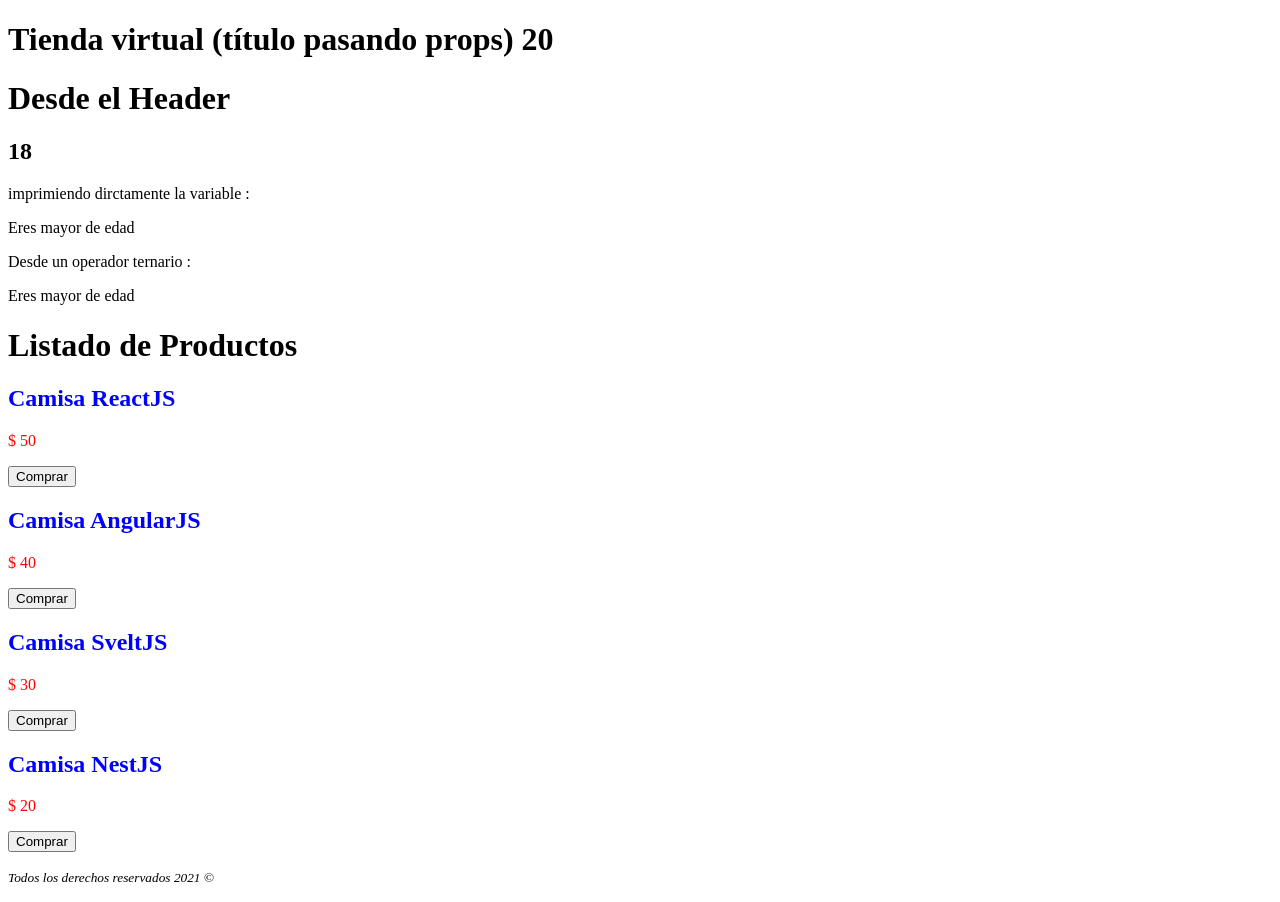
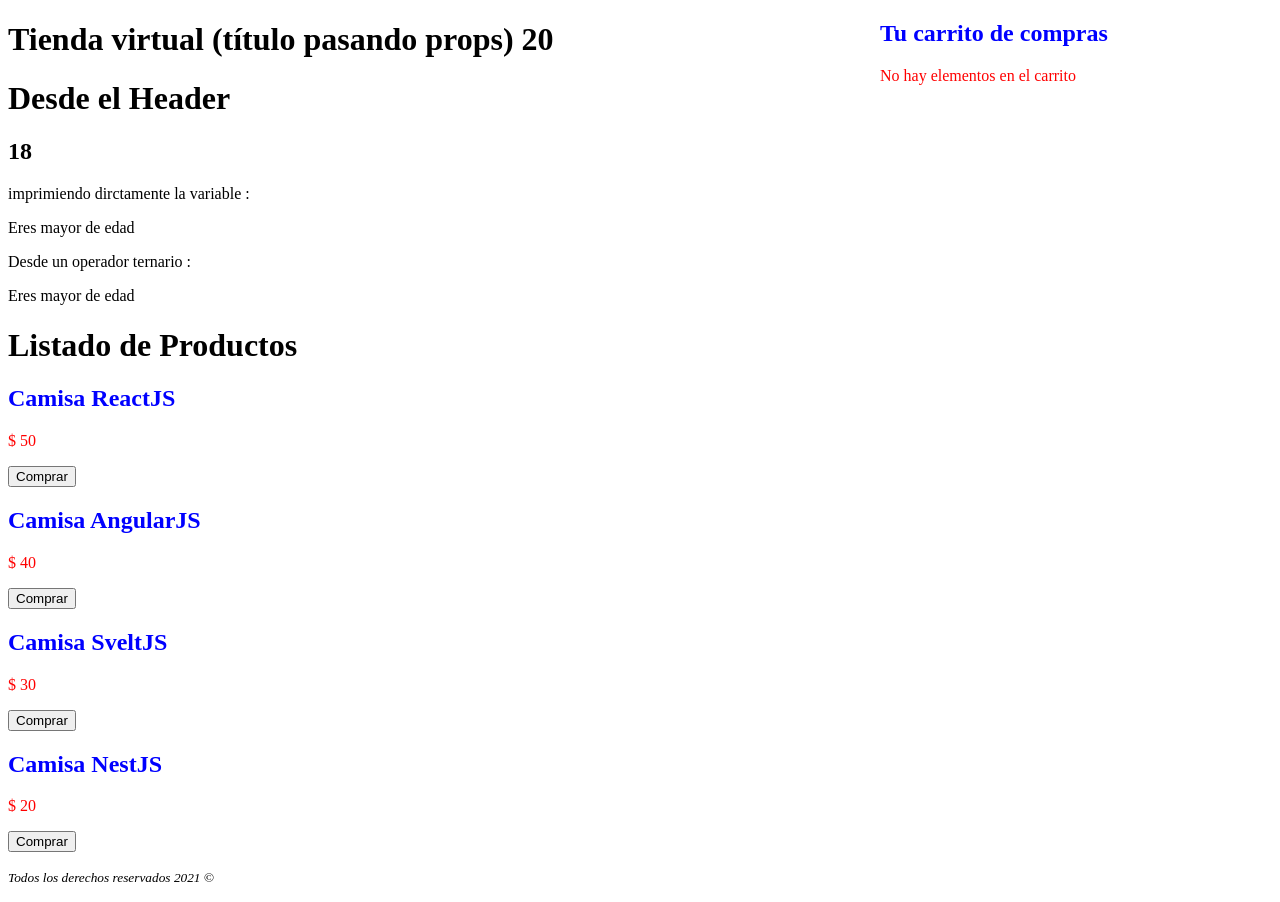
Before and after one commit to jam097/Curso-react-basicos, a React (Create React App) app: page / in a window 1280 px wide. Built offline with nearby package versions, Linux system fonts and the light colour scheme.

Commit message:
Version terminada de basicos react con todos los comentarios y prints de pantallas

```diff
--- a/src/App.js
+++ b/src/App.js
@@ -2,6 +2,7 @@ import React, {Fragment, useState} from 'react';
 import Header from './components/Header';
 import Footer from './components/Footer';
 import Producto from './components/Producto';
+import Carrito from './components/Carrito';
 
 
 function App() {
@@ -16,6 +17,9 @@ function App() {
 
   // state para un carrito de compras
   const [carrito, agregarProducto] = useState([]);
+
+  // state para el indice de productos en el carrito de compras
+  //const [indiceCarrito, aumentarIndice] = useState(0);
 
   // Vamos a obtener el año actual para el footer.
   const fecha = new Date().getFullYear();
@@ -41,6 +45,9 @@ function App() {
         {productos.map(producto =>(<Producto
                                     key={producto.id}
                                     producto={producto}
+                                    productos={productos}
+                                    //indiceCarrito={indiceCarrito}
+                                    //aumentarIndice={aumentarIndice}
                                     /*  productos={productos} este fue un ejemplo del prof. para buscar nuevamente en el componente Producto  */
                                     /*  mediante una función reactiva (filter) con el id el producto seleccionado y que la función lo devolviera*/
                                     /*  como array. Para esto es preferible utilizar const productoSeleccionado = Object.values(producto); y  */
@@ -50,6 +57,10 @@ function App() {
                                     agregarProducto={agregarProducto}
                                     />))}
 
+        <Carrito carrito={carrito}
+                 agregarProducto={agregarProducto}
+        />
+
         <Footer fecha={fecha}/>
     </Fragment>
 
--- /dev/null
+++ b/src/components/Carrito.js
@@ -0,0 +1,22 @@
+import React from 'react';
+import Producto from './Producto';
+import './carrito.css';
+
+const Carrito = ({carrito, agregarProducto}) => {
+
+    return (
+        <div className="carrito">
+            <h2>Tu carrito de compras</h2>
+
+            {carrito.length === 0 ? <p style={{color:'red'}}>No hay elementos en el carrito</p> :  carrito.map(producto => (<Producto
+                                    key={producto[0]}
+                                    producto={producto[1]}
+                                    indiceBoton={producto[0]}
+                                    carrito={carrito}
+                                    agregarProducto={agregarProducto}
+                                    />))}
+        </div>
+      );
+}
+
+export default Carrito;
--- a/src/components/Producto.js
+++ b/src/components/Producto.js
@@ -1,30 +1,115 @@
 import React from 'react'
 
-const Producto = ({producto, /*productos,*/ carrito, agregarProducto}) => {
+const Producto = ({producto, productos, carrito, agregarProducto, indiceBoton}) => {
 
     //mejor de esta forma:
-    const {nombre, precio, id} = producto
+    const {nombre, precio, id} = producto;
 
+    //console.log('indiceBoton');
+    //console.log(indiceBoton);
+
+    let indiceCarrito = carrito.length;
+
+    //const idBotonCarrito = 'indiceCarrito' + indiceCarrito;
+
+    //console.log(parseInt(indiceCarrito).toString());
+
+    // Agregar producto al carrito
     const seleccionarProducto = (id) => {
 
-        //const producto = productos.filter(producto => producto.id === id);
-        const productoSeleccionado = Object.values(producto); // [producto.id, producto.nombre, producto.precio];
+        let productoSeleccionado = productos.filter(producto => producto.id === id)[0];
+
+        //const productoSeleccionado = Object.values(producto); // [producto.id, producto.nombre, producto.precio];
+        //const productoSeleccionado = producto;
+
+        //Crea un nuevo objeto, myobj, con dos propiedades, a y b.
+        //var myobj = new Object;
+        //myobj.a = 5;
+        //myobj.b = 12;
+
+        // Elimina la propiedad a, dejando a myobj solo con la propiedad b.
+        //delete myobj.a;
+        //console.log ('a' in myobj); // muestra: "false"
+
+        //productoSeleccionado[0].indice = carrito.length;
+
+        //productoSeleccionado["indice"] = indiceCarrito;
+
+        console.log (indiceCarrito);
+
+        productoSeleccionado = [indiceCarrito , productoSeleccionado];
+        //productoSeleccionado["indice"] = indiceCarrito;
+
+        indiceCarrito = indiceCarrito + 1
+
+        /*let productos = [{id:0, nombre:'camisa ReactJS',precio:30}];
+
+        productos.push({id:1,nombre:'camisa AngularJS',precio:40});
+
+        let productoSeleccionado = productos.filter(producto => producto.id === 0);
+
+        productoSeleccionado[0]["indice"]=4; */
+
+        console.log(productoSeleccionado)
+
+        //productoSeleccionado['idCarrito'] = carrito.length // Aquí estamos agregando un segundo id para evitar la duplicación de key en el
+                                                             // carrito al seleccionar varias veces el mismo producto, no funciono el estado
+                                                             // es unico para cada elemento del carrito (static) y se modifica sobre el último.
+                                                             // Se debe esperar avanzar con el curso para mejorar el manejo de esta situación,
+                                                             // Todo esto es para evitar el mensaje de clave duplicada de arreglo en la consola.
 
         agregarProducto([...carrito, productoSeleccionado]); //utilizamos el operador spread para mantener en el estado los artículos
                                                            //previamente seleccionados
+
+
 
         //console.log('Comprando...', id);
         //console.log(productoSeleccionado[1]);
         //console.log(productoSeleccionado);
     }
 
+    // Eliminar producto del carrito
+    const eliminarProducto = (indice) => {
+        //const indiceElementoAeliminar = carrito.lastIndexOf( carrito.find(producto => producto.indice === indice) );
+        //console.log(indiceElementoAeliminar);
+
+        console.log('indice eee');
+        console.log(indice);
+        console.log(producto);
+
+        const productosRestantes = carrito.filter(producto => producto[0] !== indice);
+
+    /*    const totalProductosDelMismoTipoAeliminar = carrito.filter(producto => producto.id === id);
+
+        const ProductosDelMismoAeliminarRestantes = [];
+
+        if(totalProductosDelMismoTipoAeliminar.length !== 0){
+            for(let i=0; i < totalProductosDelMismoTipoAeliminar.length - 1; i++) {
+                ProductosDelMismoAeliminarRestantes.push(totalProductosDelMismoTipoAeliminar[i]);
+            }
+        }
+
+        // colocar los productos filtrados en el state
+        agregarProducto(productosRestantes.concat(ProductosDelMismoAeliminarRestantes));
+        console.log(productosRestantes);
+        console.log(totalProductosDelMismoTipoAeliminar);
+        console.log(ProductosDelMismoAeliminarRestantes);*/
+        agregarProducto(productosRestantes);
+    }
+
     return ( <div>
                 <h2 style={{color:'blue'}}>{nombre}</h2>
                 <p style={{color:'red'}}>$ {precio}</p>
+                {productos ?
                 <button
                 type="button"
                 onClick={() => seleccionarProducto(id)}
                 >Comprar</button>
+                : <button
+                type="button"
+                id={indiceBoton}
+                onClick={() => eliminarProducto(indiceBoton)}
+                >Eliminar</button>}
             </div> );
 
     //return ( <h2 style={{color:'blue'}}>{producto.nombre}</h2> );
--- /dev/null
+++ b/src/components/carrito.css
@@ -0,0 +1,8 @@
+.carrito{
+    position:fixed;
+    top:0;
+    right:0;
+    background-color: white;
+    width: 400px;
+    color:blue;
+}
```
